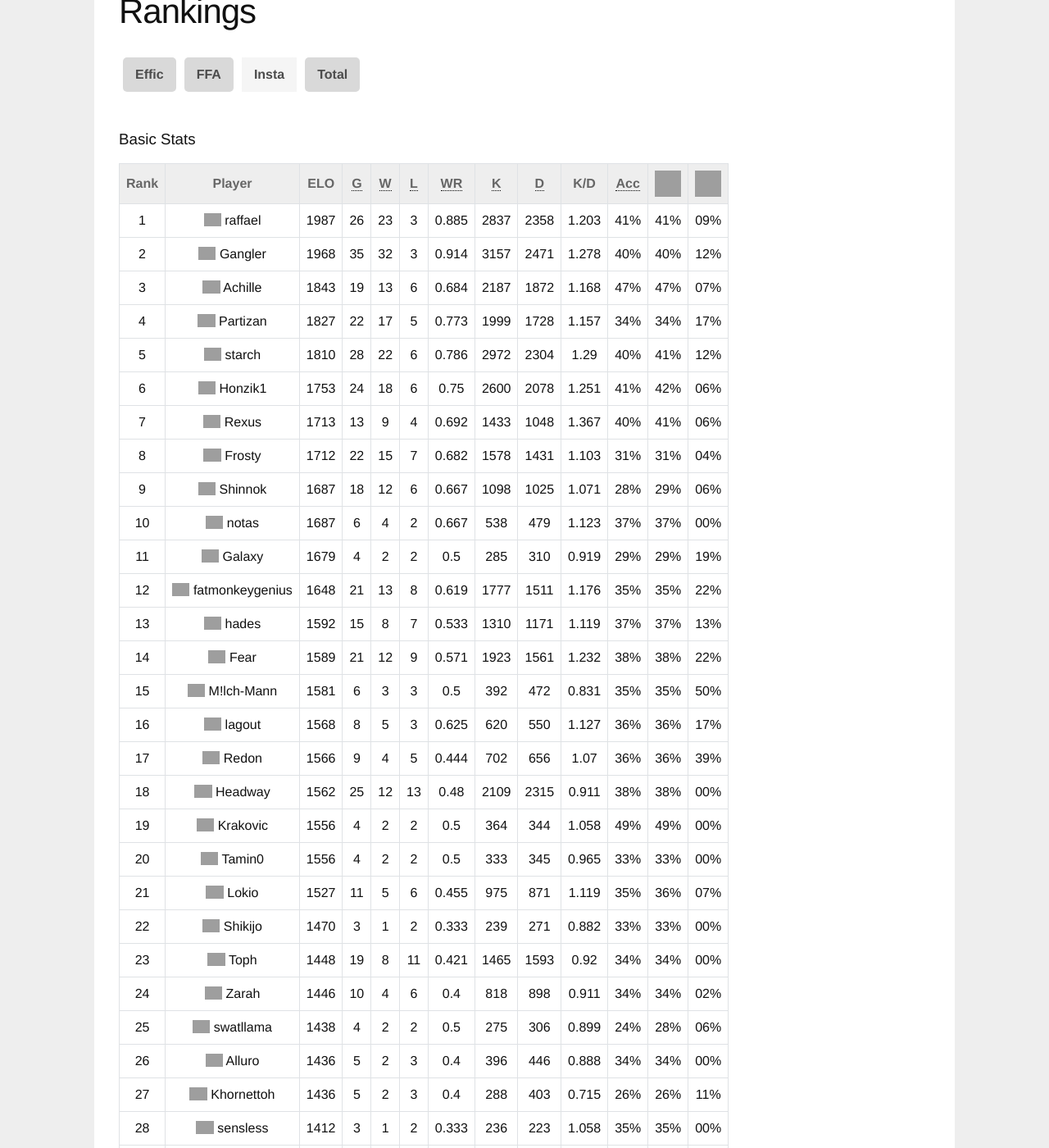
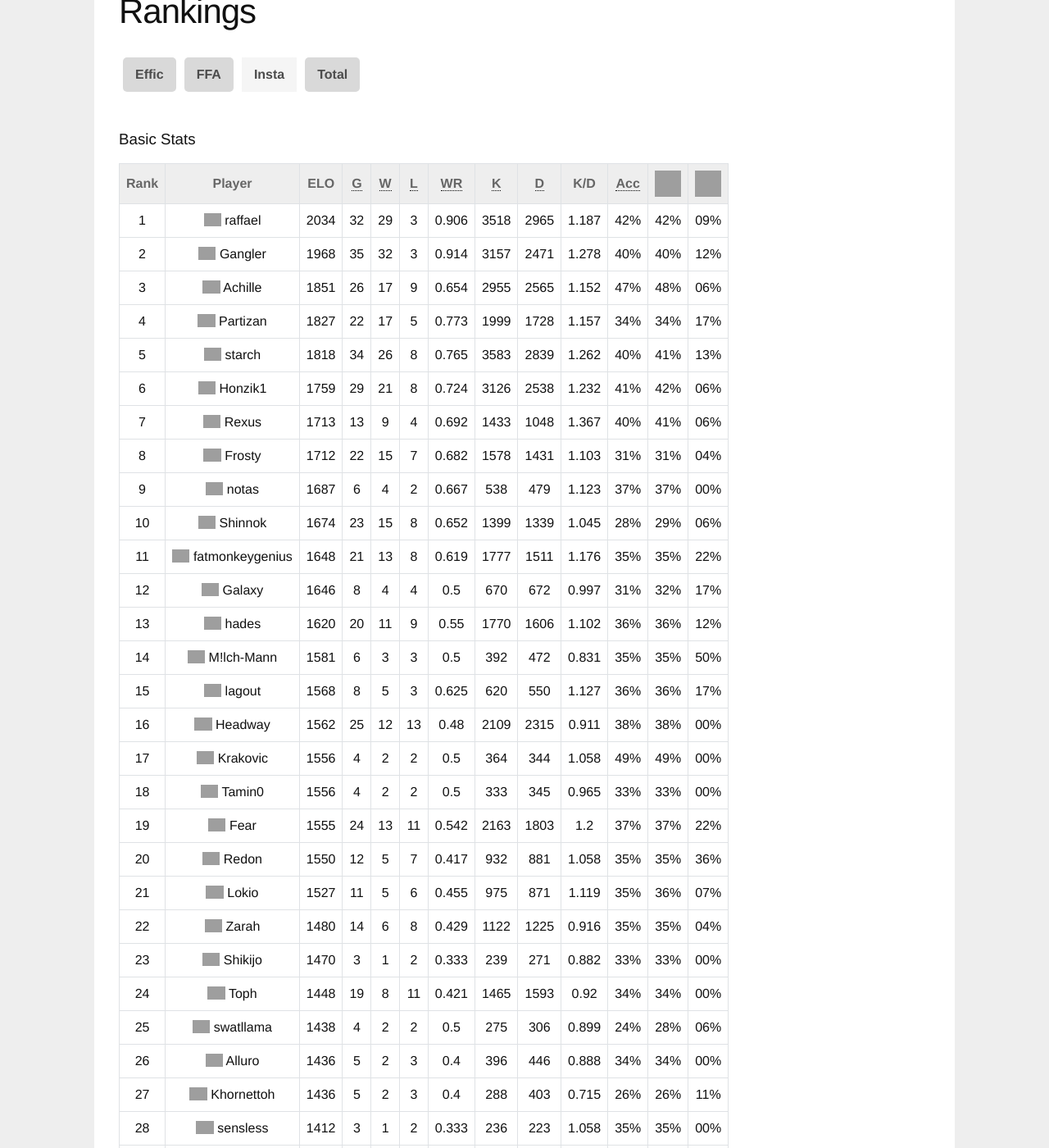
Before and after one commit to sauerduels/website, a Jekyll site: the page built from _rankings/insta.html, in a window 1280 px wide and 1400 px high, scrolled down 213 px, cut to the strip 0-1400 px from the top of the window. Shown: the whole strip at 82% size. Built offline with Jekyll 4.4.1, drawn with Linux system fonts in a browser that asks for light colours; a script that is not in the unit is left out; some of the changed text lies outside the part shown; grey boxes are pictures that could not be loaded.

Commit message:
Update rankings after SD27

```diff
--- a/_data/insta.yml
+++ b/_data/insta.yml
@@ -1,18 +1,18 @@
 ---
-- accuracy: 41%
+- accuracy: 42%
   chainsaw: 09%
-  deaths: 2358
-  elo: 1987
-  frags: 2837
-  games: 26
-  kpd: 1.203
+  deaths: 2965
+  elo: 2034
+  frags: 3518
+  games: 32
+  kpd: 1.187
   losses: 3
   name: raffael
   rank: 1
-  rifle: 41%
+  rifle: 42%
   suicides: 0
-  win_rate: 0.885
-  wins: 23
+  win_rate: 0.906
+  wins: 29
 - accuracy: 40%
   chainsaw: 12%
   deaths: 2471
@@ -28,19 +28,19 @@
   win_rate: 0.914
   wins: 32
 - accuracy: 47%
-  chainsaw: 07%
-  deaths: 1872
-  elo: 1843
-  frags: 2187
-  games: 19
-  kpd: 1.168
-  losses: 6
+  chainsaw: 06%
+  deaths: 2565
+  elo: 1851
+  frags: 2955
+  games: 26
+  kpd: 1.152
+  losses: 9
   name: Achille
   rank: 3
-  rifle: 47%
-  suicides: 5
-  win_rate: 0.684
-  wins: 13
+  rifle: 48%
+  suicides: 7
+  win_rate: 0.654
+  wins: 17
 - accuracy: 34%
   chainsaw: 17%
   deaths: 1728
@@ -56,33 +56,33 @@
   win_rate: 0.773
   wins: 17
 - accuracy: 40%
-  chainsaw: 12%
-  deaths: 2304
-  elo: 1810
-  frags: 2972
-  games: 28
-  kpd: 1.29
-  losses: 6
+  chainsaw: 13%
+  deaths: 2839
+  elo: 1818
+  frags: 3583
+  games: 34
+  kpd: 1.262
+  losses: 8
   name: starch
   rank: 5
   rifle: 41%
   suicides: 2
-  win_rate: 0.786
-  wins: 22
+  win_rate: 0.765
+  wins: 26
 - accuracy: 41%
   chainsaw: 06%
-  deaths: 2078
-  elo: 1753
-  frags: 2600
-  games: 24
-  kpd: 1.251
-  losses: 6
+  deaths: 2538
+  elo: 1759
+  frags: 3126
+  games: 29
+  kpd: 1.232
+  losses: 8
   name: Honzik1
   rank: 6
   rifle: 42%
   suicides: 2
-  win_rate: 0.75
-  wins: 18
+  win_rate: 0.724
+  wins: 21
 - accuracy: 40%
   chainsaw: 06%
   deaths: 1048
@@ -111,20 +111,6 @@
   suicides: 1
   win_rate: 0.682
   wins: 15
-- accuracy: 28%
-  chainsaw: 06%
-  deaths: 1025
-  elo: 1687
-  frags: 1098
-  games: 18
-  kpd: 1.071
-  losses: 6
-  name: Shinnok
-  rank: 9
-  rifle: 29%
-  suicides: 1
-  win_rate: 0.667
-  wins: 12
 - accuracy: 37%
   chainsaw: 00%
   deaths: 479
@@ -134,25 +120,25 @@
   kpd: 1.123
   losses: 2
   name: notas
-  rank: 10
+  rank: 9
   rifle: 37%
   suicides: 0
   win_rate: 0.667
   wins: 4
-- accuracy: 29%
-  chainsaw: 19%
-  deaths: 310
-  elo: 1679
-  frags: 285
-  games: 4
-  kpd: 0.919
-  losses: 2
-  name: Galaxy
-  rank: 11
+- accuracy: 28%
+  chainsaw: 06%
+  deaths: 1339
+  elo: 1674
+  frags: 1399
+  games: 23
+  kpd: 1.045
+  losses: 8
+  name: Shinnok
+  rank: 10
   rifle: 29%
-  suicides: 0
-  win_rate: 0.5
-  wins: 2
+  suicides: 1
+  win_rate: 0.652
+  wins: 15
 - accuracy: 35%
   chainsaw: 22%
   deaths: 1511
@@ -162,39 +148,39 @@
   kpd: 1.176
   losses: 8
   name: fatmonkeygenius
-  rank: 12
+  rank: 11
   rifle: 35%
   suicides: 2
   win_rate: 0.619
   wins: 13
-- accuracy: 37%
-  chainsaw: 13%
-  deaths: 1171
-  elo: 1592
-  frags: 1310
-  games: 15
-  kpd: 1.119
-  losses: 7
+- accuracy: 31%
+  chainsaw: 17%
+  deaths: 672
+  elo: 1646
+  frags: 670
+  games: 8
+  kpd: 0.997
+  losses: 4
+  name: Galaxy
+  rank: 12
+  rifle: 32%
+  suicides: 0
+  win_rate: 0.5
+  wins: 4
+- accuracy: 36%
+  chainsaw: 12%
+  deaths: 1606
+  elo: 1620
+  frags: 1770
+  games: 20
+  kpd: 1.102
+  losses: 9
   name: hades
   rank: 13
-  rifle: 37%
+  rifle: 36%
   suicides: 2
-  win_rate: 0.533
-  wins: 8
-- accuracy: 38%
-  chainsaw: 22%
-  deaths: 1561
-  elo: 1589
-  frags: 1923
-  games: 21
-  kpd: 1.232
-  losses: 9
-  name: Fear
-  rank: 14
-  rifle: 38%
-  suicides: 3
-  win_rate: 0.571
-  wins: 12
+  win_rate: 0.55
+  wins: 11
 - accuracy: 35%
   chainsaw: 50%
   deaths: 472
@@ -204,7 +190,7 @@
   kpd: 0.831
   losses: 3
   name: M!lch-Mann
-  rank: 15
+  rank: 14
   rifle: 35%
   suicides: 1
   win_rate: 0.5
@@ -218,25 +204,11 @@
   kpd: 1.127
   losses: 3
   name: lagout
-  rank: 16
+  rank: 15
   rifle: 36%
   suicides: 1
   win_rate: 0.625
   wins: 5
-- accuracy: 36%
-  chainsaw: 39%
-  deaths: 656
-  elo: 1566
-  frags: 702
-  games: 9
-  kpd: 1.07
-  losses: 5
-  name: Redon
-  rank: 17
-  rifle: 36%
-  suicides: 2
-  win_rate: 0.444
-  wins: 4
 - accuracy: 38%
   chainsaw: 00%
   deaths: 2315
@@ -246,7 +218,7 @@
   kpd: 0.911
   losses: 13
   name: Headway
-  rank: 18
+  rank: 16
   rifle: 38%
   suicides: 2
   win_rate: 0.48
@@ -260,7 +232,7 @@
   kpd: 1.058
   losses: 2
   name: Krakovic
-  rank: 19
+  rank: 17
   rifle: 49%
   suicides: 0
   win_rate: 0.5
@@ -274,11 +246,39 @@
   kpd: 0.965
   losses: 2
   name: Tamin0
-  rank: 20
+  rank: 18
   rifle: 33%
   suicides: 0
   win_rate: 0.5
   wins: 2
+- accuracy: 37%
+  chainsaw: 22%
+  deaths: 1803
+  elo: 1555
+  frags: 2163
+  games: 24
+  kpd: 1.2
+  losses: 11
+  name: Fear
+  rank: 19
+  rifle: 37%
+  suicides: 3
+  win_rate: 0.542
+  wins: 13
+- accuracy: 35%
+  chainsaw: 36%
+  deaths: 881
+  elo: 1550
+  frags: 932
+  games: 12
+  kpd: 1.058
+  losses: 7
+  name: Redon
+  rank: 20
+  rifle: 35%
+  suicides: 2
+  win_rate: 0.417
+  wins: 5
 - accuracy: 35%
   chainsaw: 07%
   deaths: 871
@@ -293,6 +293,20 @@
   suicides: 0
   win_rate: 0.455
   wins: 5
+- accuracy: 35%
+  chainsaw: 04%
+  deaths: 1225
+  elo: 1480
+  frags: 1122
+  games: 14
+  kpd: 0.916
+  losses: 8
+  name: Zarah
+  rank: 22
+  rifle: 35%
+  suicides: 0
+  win_rate: 0.429
+  wins: 6
 - accuracy: 33%
   chainsaw: 00%
   deaths: 271
@@ -302,7 +316,7 @@
   kpd: 0.882
   losses: 2
   name: Shikijo
-  rank: 22
+  rank: 23
   rifle: 33%
   suicides: 0
   win_rate: 0.333
@@ -316,25 +330,11 @@
   kpd: 0.92
   losses: 11
   name: Toph
-  rank: 23
+  rank: 24
   rifle: 34%
   suicides: 0
   win_rate: 0.421
   wins: 8
-- accuracy: 34%
-  chainsaw: 02%
-  deaths: 898
-  elo: 1446
-  frags: 818
-  games: 10
-  kpd: 0.911
-  losses: 6
-  name: Zarah
-  rank: 24
-  rifle: 34%
-  suicides: 0
-  win_rate: 0.4
-  wins: 4
 - accuracy: 24%
   chainsaw: 06%
   deaths: 306
@@ -447,20 +447,6 @@
   suicides: 0
   win_rate: 0.364
   wins: 4
-- accuracy: 30%
-  chainsaw: 05%
-  deaths: 1333
-  elo: 1377
-  frags: 945
-  games: 14
-  kpd: 0.709
-  losses: 10
-  name: Bertolt_Brecht
-  rank: 33
-  rifle: 30%
-  suicides: 1
-  win_rate: 0.286
-  wins: 4
 - accuracy: 29%
   chainsaw: 12%
   deaths: 511
@@ -470,11 +456,25 @@
   kpd: 0.751
   losses: 5
   name: skimmet
-  rank: 34
+  rank: 33
   rifle: 29%
   suicides: 0
   win_rate: 0.167
   wins: 1
+- accuracy: 30%
+  chainsaw: 00%
+  deaths: 767
+  elo: 1347
+  frags: 632
+  games: 9
+  kpd: 0.824
+  losses: 7
+  name: Tengrichan
+  rank: 34
+  rifle: 30%
+  suicides: 0
+  win_rate: 0.222
+  wins: 2
 - accuracy: 29%
   chainsaw: 12%
   deaths: 1885
@@ -503,6 +503,20 @@
   suicides: 3
   win_rate: 0.231
   wins: 3
+- accuracy: 29%
+  chainsaw: 05%
+  deaths: 1453
+  elo: 1332
+  frags: 1035
+  games: 16
+  kpd: 0.712
+  losses: 12
+  name: Bertolt_Brecht
+  rank: 37
+  rifle: 29%
+  suicides: 1
+  win_rate: 0.25
+  wins: 4
 - accuracy: 23%
   chainsaw: 10%
   deaths: 342
@@ -512,24 +526,10 @@
   kpd: 0.626
   losses: 3
   name: Harsh
-  rank: 37
+  rank: 38
   rifle: 23%
   suicides: 0
   win_rate: 0.25
-  wins: 1
-- accuracy: 31%
-  chainsaw: 00%
-  deaths: 517
-  elo: 1313
-  frags: 411
-  games: 6
-  kpd: 0.795
-  losses: 5
-  name: Tengrichan
-  rank: 38
-  rifle: 31%
-  suicides: 0
-  win_rate: 0.167
   wins: 1
 - accuracy: 27%
   chainsaw: 50%
@@ -573,20 +573,6 @@
   suicides: 0
   win_rate: 0.2
   wins: 1
-- accuracy: 21%
-  chainsaw: 00%
-  deaths: 189
-  elo: 1297
-  frags: 115
-  games: 2
-  kpd: 0.608
-  losses: 2
-  name: razvan
-  rank: 42
-  rifle: 21%
-  suicides: 0
-  win_rate: 0.0
-  wins: 0
 - accuracy: 32%
   chainsaw: 00%
   deaths: 175
@@ -596,7 +582,7 @@
   kpd: 0.92
   losses: 2
   name: KenhSix
-  rank: 43
+  rank: 42
   rifle: 32%
   suicides: 0
   win_rate: 0.0
@@ -610,10 +596,24 @@
   kpd: 0.892
   losses: 2
   name: maik
-  rank: 44
+  rank: 43
   rifle: 33%
   suicides: 0
   win_rate: 0.333
+  wins: 1
+- accuracy: 24%
+  chainsaw: 00%
+  deaths: 908
+  elo: 1278
+  frags: 524
+  games: 9
+  kpd: 0.577
+  losses: 8
+  name: FixxxerSA
+  rank: 44
+  rifle: 24%
+  suicides: 0
+  win_rate: 0.111
   wins: 1
 - accuracy: 26%
   chainsaw: 00%
@@ -629,31 +629,45 @@
   suicides: 0
   win_rate: 0.0
   wins: 0
-- accuracy: 24%
+- accuracy: 22%
   chainsaw: 00%
-  deaths: 661
-  elo: 1220
-  frags: 333
-  games: 6
-  kpd: 0.504
-  losses: 6
-  name: FixxxerSA
+  deaths: 391
+  elo: 1236
+  frags: 241
+  games: 4
+  kpd: 0.616
+  losses: 4
+  name: razvan
   rank: 46
-  rifle: 24%
+  rifle: 22%
   suicides: 0
   win_rate: 0.0
   wins: 0
-- accuracy: 20%
+- accuracy: 29%
+  chainsaw: 00%
+  deaths: 180
+  elo: 1220
+  frags: 141
+  games: 2
+  kpd: 0.783
+  losses: 2
+  name: daux
+  rank: 47
+  rifle: 29%
+  suicides: 0
+  win_rate: 0.0
+  wins: 0
+- accuracy: 23%
   chainsaw: 02%
-  deaths: 464
-  elo: 1212
-  frags: 239
-  games: 7
-  kpd: 0.515
-  losses: 7
+  deaths: 713
+  elo: 1198
+  frags: 408
+  games: 9
+  kpd: 0.572
+  losses: 9
   name: '1989'
-  rank: 47
-  rifle: 22%
+  rank: 48
+  rifle: 25%
   suicides: 0
   win_rate: 0.0
   wins: 0
@@ -666,7 +680,7 @@
   kpd: 0.72
   losses: 11
   name: NoobGuy
-  rank: 48
+  rank: 49
   rifle: 28%
   suicides: 1
   win_rate: 0.083
@@ -680,7 +694,7 @@
   kpd: 0.651
   losses: 4
   name: 4-Tune
-  rank: 49
+  rank: 50
   rifle: 30%
   suicides: 0
   win_rate: 0.0
@@ -694,7 +708,7 @@
   kpd: 0.745
   losses: 12
   name: "Ph\xF6nix"
-  rank: 50
+  rank: 51
   rifle: 30%
   suicides: 0
   win_rate: 0.077
@@ -708,7 +722,7 @@
   kpd: 0.522
   losses: 9
   name: fishcakes
-  rank: 51
+  rank: 52
   rifle: 25%
   suicides: 0
   win_rate: 0.0
--- a/_data/total.yml
+++ b/_data/total.yml
@@ -1,11 +1,11 @@
 ---
-- elo: 1828
-  games: 90
+- elo: 1843
+  games: 96
   losses: 21
   name: raffael
   rank: 1
-  win_rate: 0.767
-  wins: 69
+  win_rate: 0.781
+  wins: 75
 - elo: 1757
   games: 66
   losses: 21
@@ -13,27 +13,27 @@
   rank: 2
   win_rate: 0.682
   wins: 45
-- elo: 1749
-  games: 64
-  losses: 13
+- elo: 1752
+  games: 70
+  losses: 15
   name: starch
   rank: 3
-  win_rate: 0.797
-  wins: 51
-- elo: 1711
-  games: 102
-  losses: 35
+  win_rate: 0.786
+  wins: 55
+- elo: 1713
+  games: 107
+  losses: 37
   name: Honzik1
   rank: 4
-  win_rate: 0.657
-  wins: 67
-- elo: 1692
-  games: 83
-  losses: 19
+  win_rate: 0.654
+  wins: 70
+- elo: 1687
+  games: 86
+  losses: 21
   name: Redon
   rank: 5
-  win_rate: 0.771
-  wins: 64
+  win_rate: 0.756
+  wins: 65
 - elo: 1684
   games: 73
   losses: 29
@@ -76,20 +76,20 @@
   rank: 11
   win_rate: 0.538
   wins: 14
+- elo: 1468
+  games: 61
+  losses: 21
+  name: hades
+  rank: 12
+  win_rate: 0.656
+  wins: 40
 - elo: 1461
   games: 47
   losses: 14
   name: lagout
-  rank: 12
+  rank: 13
   win_rate: 0.702
   wins: 33
-- elo: 1459
-  games: 56
-  losses: 19
-  name: hades
-  rank: 13
-  win_rate: 0.661
-  wins: 37
 - elo: 1424
   games: 21
   losses: 13
@@ -97,13 +97,13 @@
   rank: 14
   win_rate: 0.381
   wins: 8
-- elo: 1421
-  games: 25
-  losses: 9
+- elo: 1416
+  games: 30
+  losses: 11
   name: Shinnok
   rank: 15
-  win_rate: 0.64
-  wins: 16
+  win_rate: 0.633
+  wins: 19
 - elo: 1408
   games: 9
   losses: 6
@@ -111,27 +111,27 @@
   rank: 16
   win_rate: 0.333
   wins: 3
-- elo: 1384
-  games: 26
-  losses: 11
+- elo: 1373
+  games: 29
+  losses: 13
   name: Fear
   rank: 17
-  win_rate: 0.577
-  wins: 15
-- elo: 1372
-  games: 7
-  losses: 4
-  name: Galaxy
-  rank: 18
-  win_rate: 0.429
-  wins: 3
+  win_rate: 0.552
+  wins: 16
 - elo: 1367
   games: 62
   losses: 43
   name: Toph
-  rank: 19
+  rank: 18
   win_rate: 0.306
   wins: 19
+- elo: 1361
+  games: 11
+  losses: 6
+  name: Galaxy
+  rank: 19
+  win_rate: 0.455
+  wins: 5
 - elo: 1344
   games: 10
   losses: 5
@@ -139,27 +139,27 @@
   rank: 20
   win_rate: 0.5
   wins: 5
-- elo: 1333
-  games: 31
-  losses: 23
-  name: Bertolt_Brecht
-  rank: 21
-  win_rate: 0.258
-  wins: 8
 - elo: 1329
   games: 10
   losses: 5
   name: M!lch-Mann
-  rank: 22
+  rank: 21
   win_rate: 0.5
   wins: 5
 - elo: 1325
   games: 11
   losses: 7
   name: skimmet
-  rank: 23
+  rank: 22
   win_rate: 0.364
   wins: 4
+- elo: 1318
+  games: 33
+  losses: 25
+  name: Bertolt_Brecht
+  rank: 23
+  win_rate: 0.242
+  wins: 8
 - elo: 1310
   games: 17
   losses: 12
@@ -174,13 +174,13 @@
   rank: 25
   win_rate: 0.429
   wins: 3
-- elo: 1281
-  games: 19
-  losses: 6
+- elo: 1284
+  games: 26
+  losses: 9
   name: Achille
   rank: 26
-  win_rate: 0.684
-  wins: 13
+  win_rate: 0.654
+  wins: 17
 - elo: 1275
   games: 9
   losses: 5
@@ -202,41 +202,41 @@
   rank: 29
   win_rate: 0.348
   wins: 8
+- elo: 1265
+  games: 25
+  losses: 19
+  name: Zarah
+  rank: 30
+  win_rate: 0.24
+  wins: 6
 - elo: 1259
   games: 12
   losses: 9
   name: Morry
-  rank: 30
+  rank: 31
   win_rate: 0.25
   wins: 3
-- elo: 1254
-  games: 21
-  losses: 17
-  name: Zarah
-  rank: 31
-  win_rate: 0.19
-  wins: 4
+- elo: 1238
+  games: 15
+  losses: 14
+  name: FixxxerSA
+  rank: 32
+  win_rate: 0.067
+  wins: 1
 - elo: 1225
   games: 62
   losses: 51
   name: ZCrone
-  rank: 32
+  rank: 33
   win_rate: 0.177
   wins: 11
 - elo: 1222
   games: 16
   losses: 11
   name: Ren4rd
-  rank: 33
+  rank: 34
   win_rate: 0.312
   wins: 5
-- elo: 1219
-  games: 12
-  losses: 12
-  name: FixxxerSA
-  rank: 34
-  win_rate: 0.0
-  wins: 0
 - elo: 1217
   games: 32
   losses: 25
@@ -391,27 +391,27 @@
   rank: 56
   win_rate: 0.333
   wins: 1
+- elo: 1116
+  games: 9
+  losses: 7
+  name: Tengrichan
+  rank: 57
+  win_rate: 0.222
+  wins: 2
 - elo: 1113
   games: 13
   losses: 10
   name: A!M
-  rank: 57
+  rank: 58
   win_rate: 0.231
   wins: 3
 - elo: 1105
   games: 11
   losses: 9
   name: hamon
-  rank: 58
+  rank: 59
   win_rate: 0.182
   wins: 2
-- elo: 1104
-  games: 6
-  losses: 5
-  name: Tengrichan
-  rank: 59
-  win_rate: 0.167
-  wins: 1
 - elo: 1103
   games: 5
   losses: 4
@@ -426,102 +426,109 @@
   rank: 61
   win_rate: 0.0
   wins: 0
-- elo: 1099
-  games: 2
-  losses: 2
-  name: razvan
-  rank: 62
-  win_rate: 0.0
-  wins: 0
 - elo: 1093
   games: 3
   losses: 2
   name: maik
-  rank: 63
+  rank: 62
   win_rate: 0.333
   wins: 1
 - elo: 1092
   games: 7
   losses: 6
   name: Jason
-  rank: 64
+  rank: 63
   win_rate: 0.143
   wins: 1
 - elo: 1088
   games: 2
   losses: 2
   name: ZahariaHome
+  rank: 64
+  win_rate: 0.0
+  wins: 0
+- elo: 1079
+  games: 4
+  losses: 4
+  name: razvan
   rank: 65
   win_rate: 0.0
   wins: 0
-- elo: 1071
-  games: 7
-  losses: 7
+- elo: 1073
+  games: 2
+  losses: 2
+  name: daux
+  rank: 66
+  win_rate: 0.0
+  wins: 0
+- elo: 1066
+  games: 9
+  losses: 9
   name: '1989'
-  rank: 66
+  rank: 67
   win_rate: 0.0
   wins: 0
 - elo: 1065
   games: 2
   losses: 2
   name: Liugam
-  rank: 67
+  rank: 68
   win_rate: 0.0
   wins: 0
 - elo: 1059
   games: 12
   losses: 11
   name: NoobGuy
-  rank: 68
+  rank: 69
   win_rate: 0.083
   wins: 1
 - elo: 1058
   games: 4
   losses: 4
   name: 4-Tune
-  rank: 69
+  rank: 70
   win_rate: 0.0
   wins: 0
 - elo: 1056
   games: 2
   losses: 2
   name: pix
-  rank: 70
+  rank: 71
   win_rate: 0.0
   wins: 0
 - elo: 1052
   games: 12
   losses: 12
   name: Friteq
-  rank: 71
+  rank: 72
   win_rate: 0.0
   wins: 0
 - elo: 1050
   games: 7
   losses: 7
   name: Atheroz
-  rank: 72
+  rank: 73
   win_rate: 0.0
   wins: 0
 - elo: 1044
   games: 9
   losses: 9
   name: fishcakes
-  rank: 73
+  rank: 74
   win_rate: 0.0
   wins: 0
 - elo: 1038
   games: 10
   losses: 10
   name: Mod
-  rank: 74
+  rank: 75
   win_rate: 0.0
   wins: 0
 - elo: 1038
   games: 7
   losses: 7
   name: greenadiss
-  rank: 75
+  rank: 76
   win_rate: 0.0
   wins: 0
 ---
```
